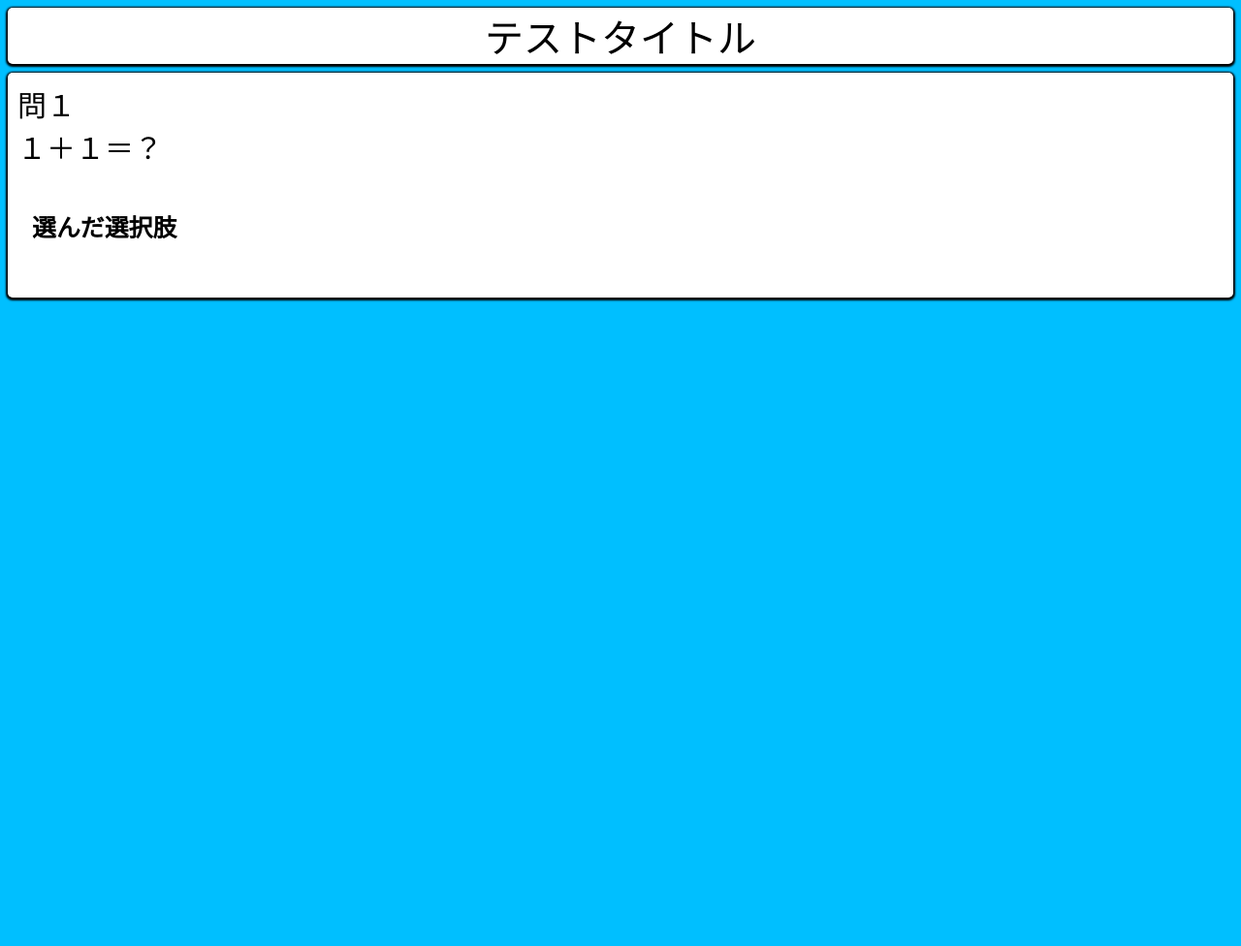
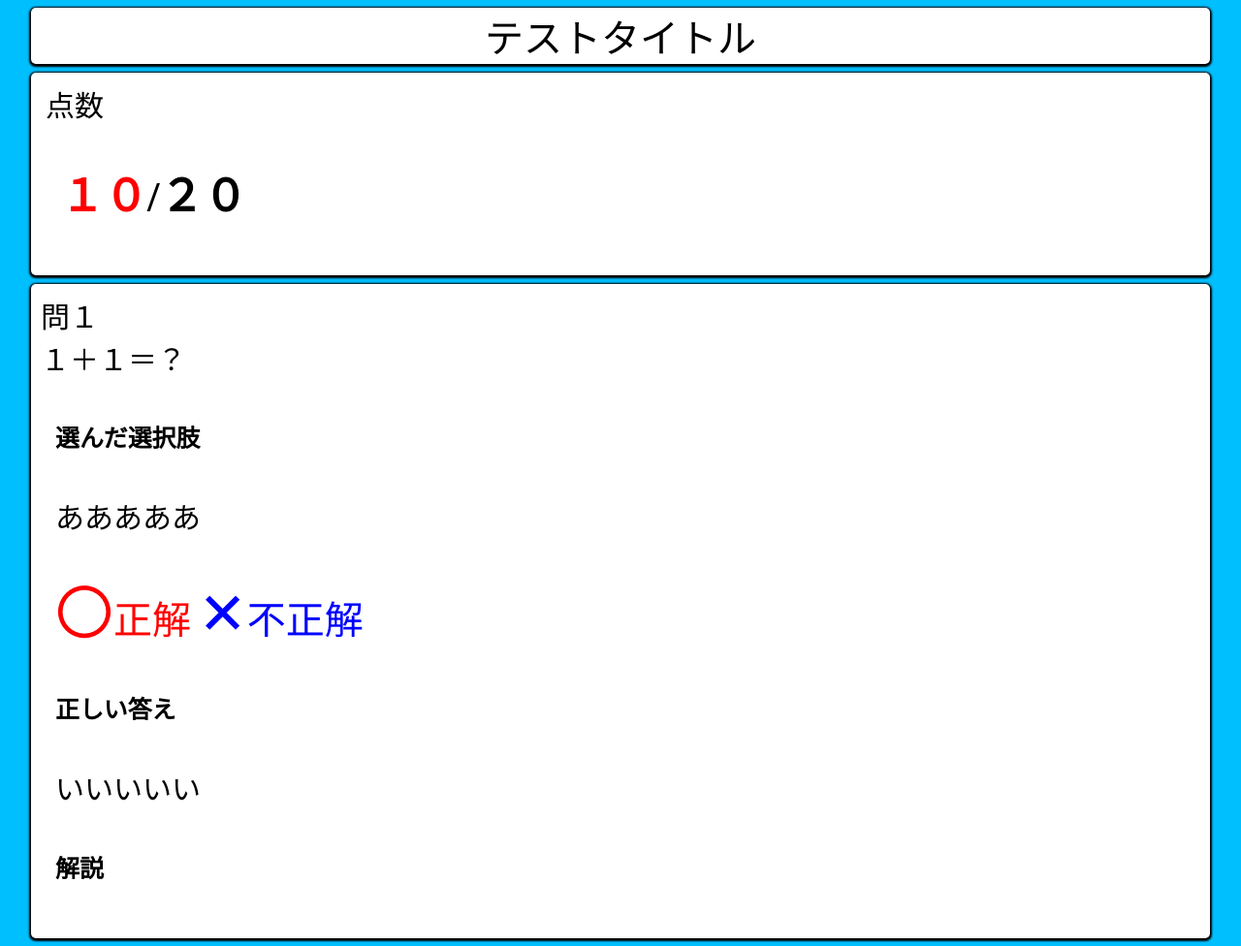
Before and after one commit to TeamB-2025W/sakumonkun, a Django app: template project/app/templates/app/exam/exam_result.html in a window 1280 px wide. Shown: the whole page at 97% size. Before the commit the page ends 312 px from the top, so only its background shows below. Run offline with Django 4.2, Linux system fonts and the light colour scheme; the template is opened without the code that fills it, so the values that code supplies are empty.

Commit message:
exam部分のhtml、css

```diff
--- a/project/app/static/css/result.css
+++ b/project/app/static/css/result.css
@@ -3,14 +3,14 @@ body {
     background-color:#00BFFF;
 }
 
-.answer_background {
+.result_background {
     display: flex;
     justify-content: center;
     align-items: center;
     flex-direction: column;
 }
 
-.answer_header {
+.result_header {
     background-color: white;
     min-width: 95vw;
     font-size: 40px;
@@ -20,7 +20,7 @@ body {
     box-shadow: 0 1px 2px 2px black;
 }
 
-.answer_container {
+.result_container {
     background-color: white;
     min-width: 95vw;
     font-size: 30px;
@@ -31,6 +31,18 @@ body {
     box-shadow: 0 1px 2px 2px black;
 }
 
+.score_title {
+    margin-left: 15px;
+}
+
+.result_score {
+    margin-left: 30px;
+}
+
+.score {
+    color: red;
+}
+
 .question_box {
     margin-left: 10px;
  }
@@ -38,3 +50,19 @@ body {
 .selected_choice {
   margin-left: 15px;
 }
+
+.judge {
+    font-size: 40px;
+}
+
+.judge_icon {
+    font-size: 60px;
+}
+
+.correct {
+    color: red;
+}
+
+.incorrect {
+    color: blue;
+}
--- a/project/app/templates/app/exam/exam_result.html
+++ b/project/app/templates/app/exam/exam_result.html
@@ -5,26 +5,41 @@
         <meta charset="UTF-8">
         <meta name="viewport" content="width=device-width, initial-scale=1.0">
         <link href="{% static 'css/result.css' %}" rel="stylesheet">
-        <title></title>
+        <title>結果</title>
     </head>
     <body>
-        <div class="amswer_background">
-            <header class="answer_header">
+        <div class="result_background">
+            <header class="result_header">
                 テストタイトル
             </header>
+            <div class="result_container">
+                <div class="score_box">
+                    <div class="score_title score_text">点数</div>
+                    <h2 class="result_score"><span class="score">１０</span><span>/</span><span>２０</span></h2>
+                </div>
+            </div>
             <!-- for -->
-            <div class="answer_container">
+            <div class="result_container">
                 <div class="question_box" id="question1">
                     <div class="question_number">
                         問１
                     </div>
-                    <div class="answer_text_box">
+                    <div class="result_text_box">
                         １＋１＝？
                     </div>
-                    <div class="answer_choice_box">
+                    <div class="result_choice_box">
                         <div class="selected_choice">
                             <h5 class="">選んだ選択肢</h5>
-                            <p></p><!-- 選んだ選択肢を持ってくる -->
+                            <p>あああああ</p><!-- 選んだ選択肢を持ってくる -->
+                            <!-- if -->
+                            <span class="judge_icon correct">〇</span><span class="judge correct">正解</span>
+                            <!-- else -->
+                            <span class="judge_icon incorrect">✕</span><span class="judge incorrect">不正解</span>
+                        </div>
+                        <div class="selected_choice">
+                            <h5>正しい答え</h5>
+                            <p>いいいいい</p><!-- 正しい選択肢を持ってくる -->
+                            <h5>解説</h5>
                         </div>
                     </div>
                 </div>
```
Also changed, not shown: project/app/static/css/exam.css (+13 -0 lines), project/app/templates/app/exam/exam.html (+7 -1 lines).
